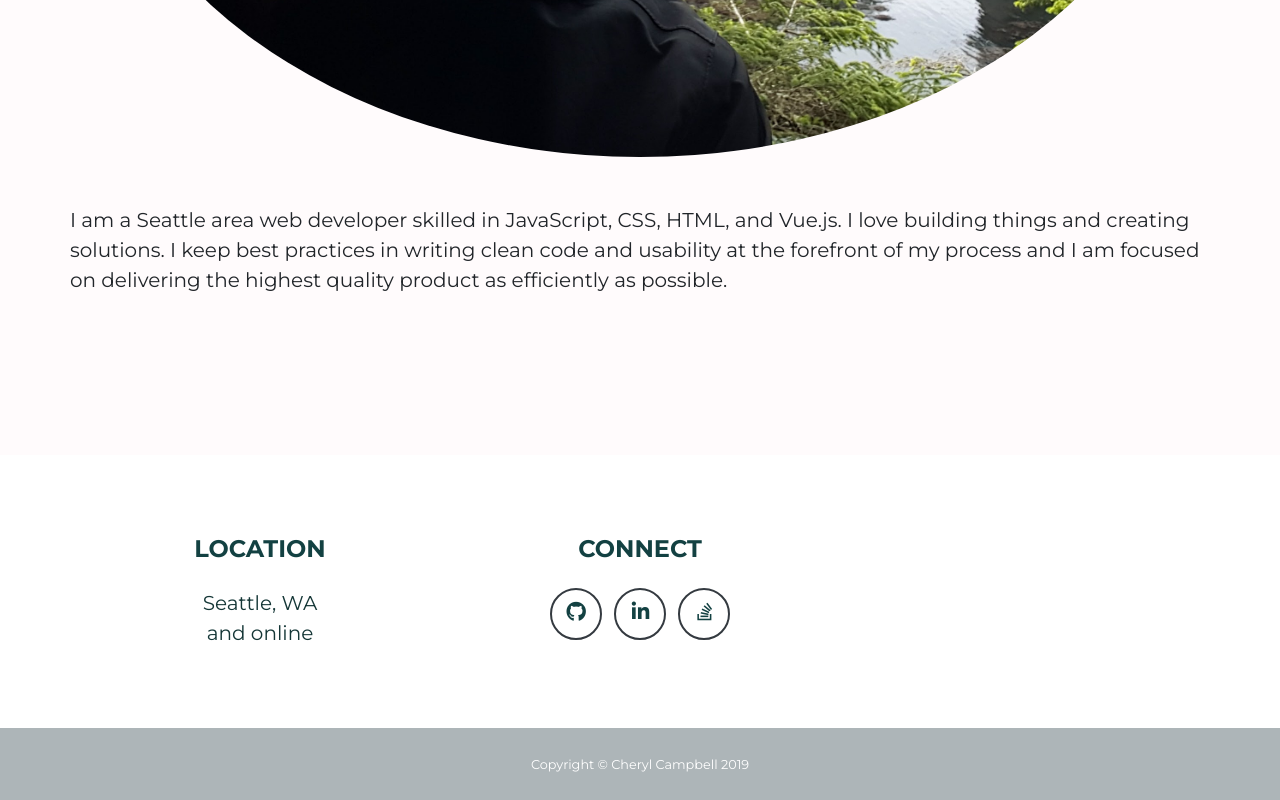
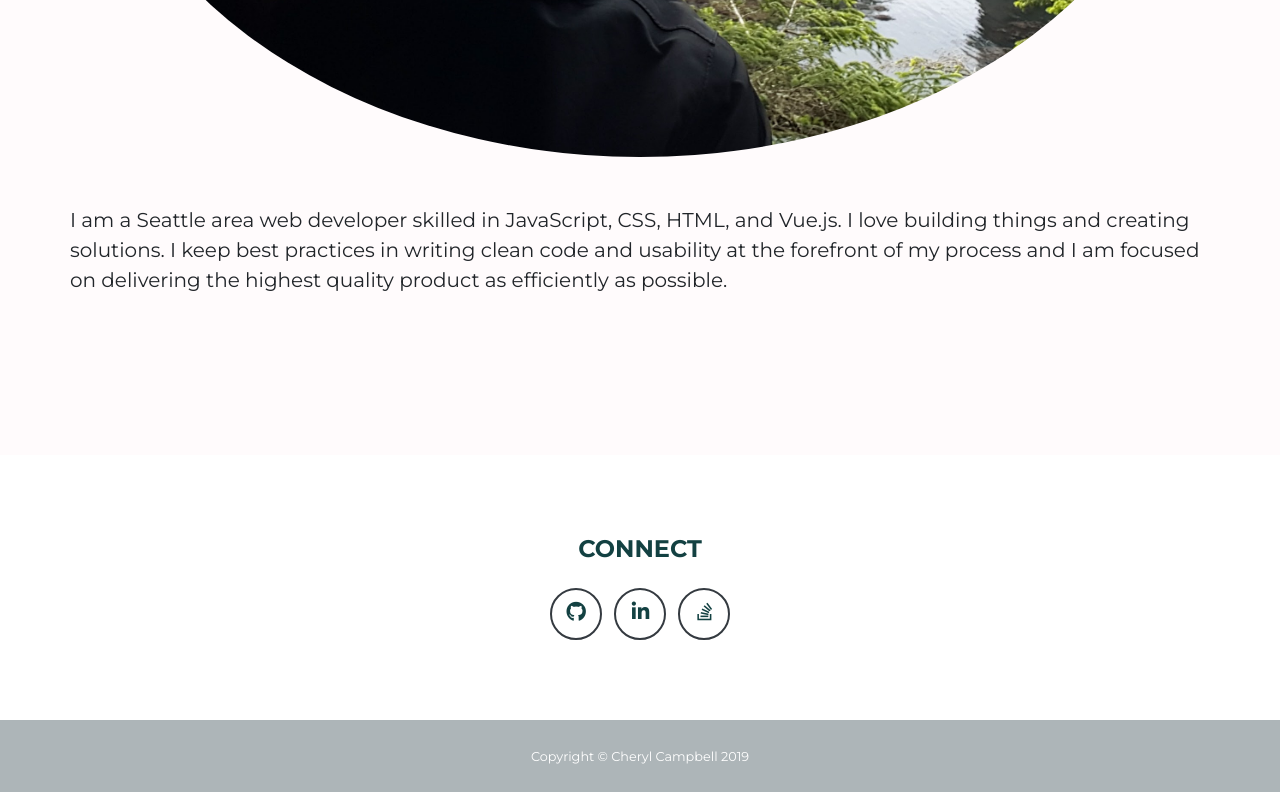
Before and after one commit to cherylac/cherylac.github.io, a website with bundled scripts: page index.html in a window 1280 px wide. Shown: the part 2390-3190 px from the top of the page. Built offline with nearby package versions, Linux system fonts and the light colour scheme; a web font is replaced by a local one.

Commit message:
removed location from footer

```diff
--- a/index.html
+++ b/index.html
@@ -158,13 +158,6 @@
   <!-- Footer -->
   <footer class="footer text-center" id="contact">
     <div class="container">
-      <div class="row">
-        <div class="col-md-4 mb-5 mb-lg-0">
-          <h4 class="text-uppercase mb-4">Location</h4>
-          <p class="lead mb-0">Seattle, WA
-            <br>and online</p>
-        </div>
-        <div class="col-md-4 mb-5 mb-lg-0">
           <h4 class="text-uppercase mb-4">Connect</h4>
           <ul class="list-inline mb-0">
             <li class="list-inline-item">
```
